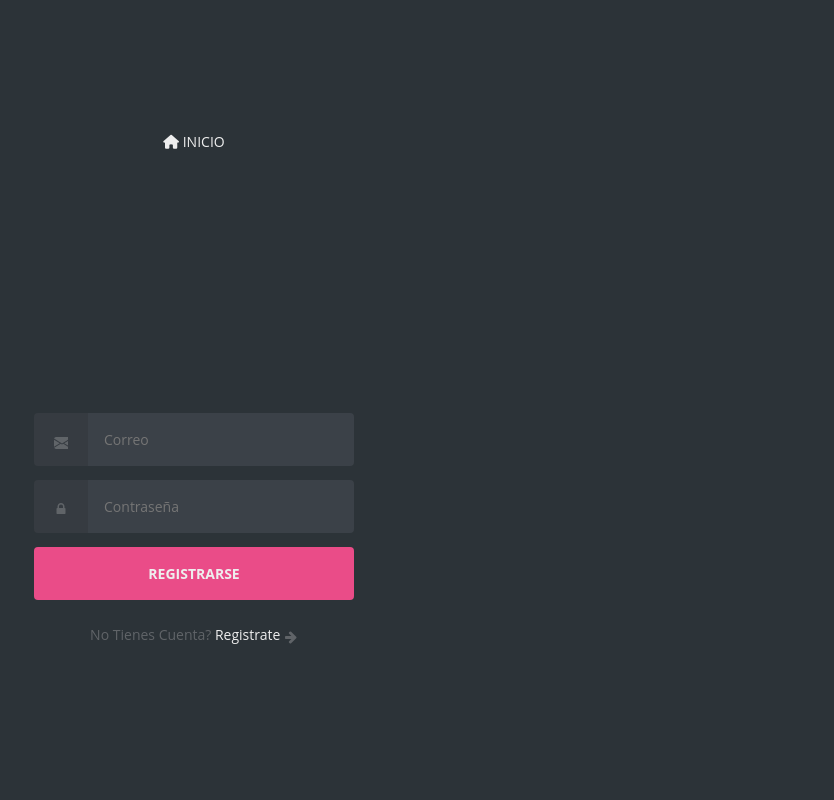
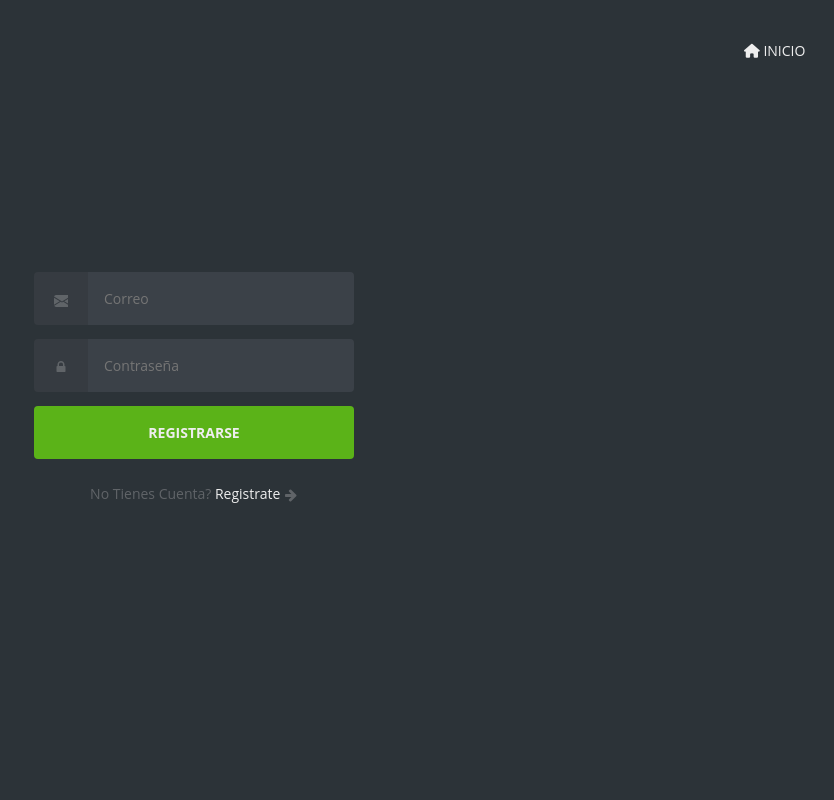
Before and after one commit to KingQRool/Urban-Trade, a PHP site: page /PROYECTO/Views/login.php in a window 1280 px wide. Shown: the whole page, without its empty margins (446-1280 px from the left). Run offline with PHP 8.4, Linux system fonts and the light colour scheme; some libraries are stand-ins or nearby versions.

Commit message:
login css

```diff
--- a/Public/css/login.css
+++ b/Public/css/login.css
@@ -1,9 +1,3 @@
-@use postcss-preset-env {
-    stage: 0;
-  }
-
-  /* config.css */
-
 :root {
   --baseColor: #606468;
 }
@@ -50,6 +44,18 @@
   fill: var(--iconFill);
   inline-size: 1em;
   vertical-align: middle;
+}
+.Inicio {
+  block-size: 1em;
+  display: inline-block;
+  fill: var(--iconFill);
+  inline-size: 1em;
+  position: absolute;
+  top: 30px;
+  right: 0px;
+  width: 100px;
+  padding: 10px;
+
 }
 
 /* layout/base.css */
@@ -154,9 +160,9 @@
 
   --loginLabelBackgroundColor: #363b41;
 
-    --loginSubmitBackgroundColor: #ea4c88;
+  --loginSubmitBackgroundColor: #5bb318;
   --loginSubmitColor: #eee;
-    --loginSubmitHoverBackgroundColor: #d44179;
+  --loginSubmitHoverBackgroundColor: #7dce13;
 }
 
 .login {
```
Lines whose indentation alone changed are shown as unchanged.
